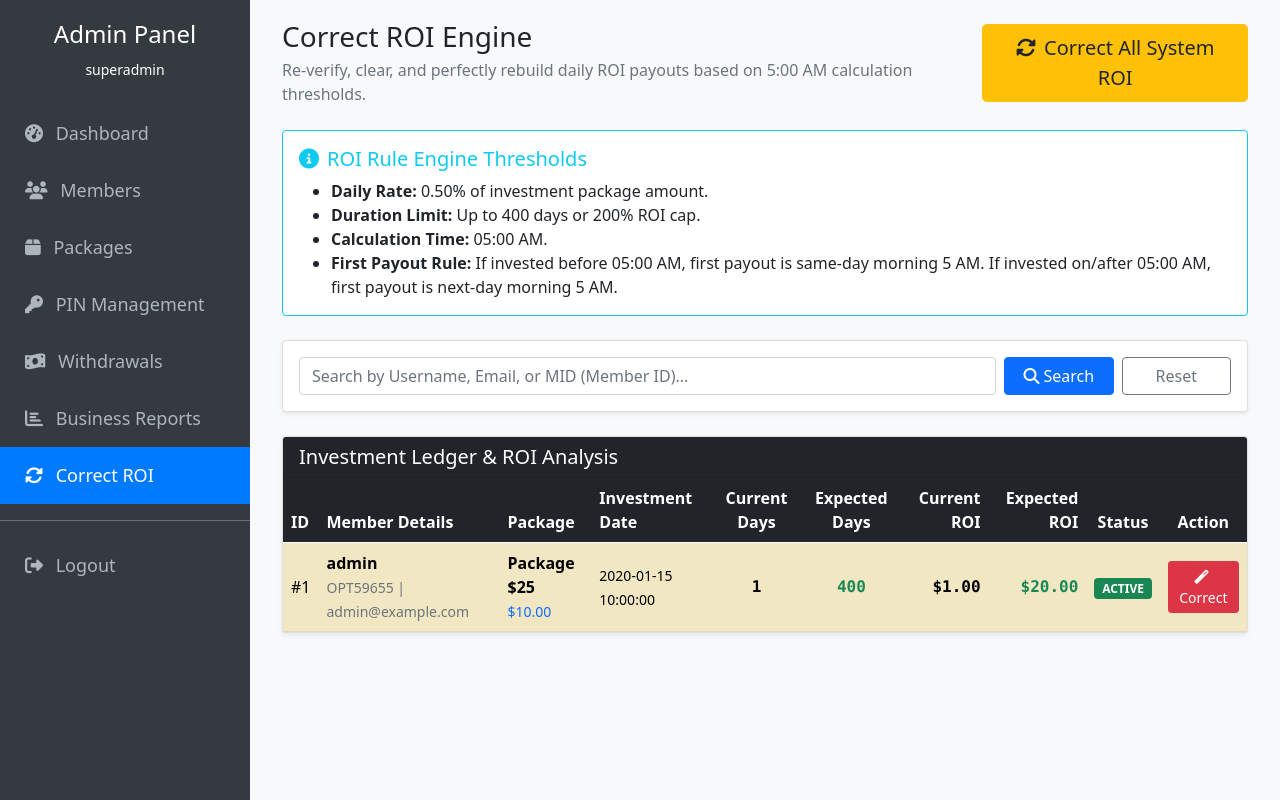
After one commit to priyeshdaspookulangara/optimus, a PHP site: page /admin/correct_roi.php in a window 1280 px wide. The commit adds this page. Run offline with PHP 8.4, Linux system fonts and the light colour scheme; a user stored in the database is signed in; data comes from the database, SQL or seed files in the repository; tables that the repository leaves empty hold one stand-in row (values such as "Sample post").

Commit message:
Add Correct ROI Admin Engine and ROI Date field
Co-authored-by: priyeshdaspookulangara <216598157+priyeshdaspookulangara@users.noreply.github.com>

```diff
--- a/UPDATE_DATABASE.sql
+++ b/UPDATE_DATABASE.sql
@@ -18,7 +18,8 @@ ALTER TABLE `users`
 ALTER TABLE `transactions`
   ADD COLUMN `investment_id` INT DEFAULT NULL AFTER `related_user_id`,
   ADD COLUMN `level` INT DEFAULT NULL AFTER `investment_id`,
-  MODIFY COLUMN `type` ENUM('ROI', 'LEVEL_INCOME', 'RANK_INCOME', 'WITHDRAWAL', 'INVESTMENT', 'DEPOSIT') NOT NULL;
+  MODIFY COLUMN `type` ENUM('ROI', 'LEVEL_INCOME', 'RANK_INCOME', 'WITHDRAWAL', 'INVESTMENT', 'DEPOSIT') NOT NULL,
+  ADD COLUMN `roi_date` DATE DEFAULT NULL AFTER `description`;
 
 -- 2. Create the missing user_wallets table
 CREATE TABLE IF NOT EXISTS `user_wallets` (
--- /dev/null
+++ b/admin/correct_roi.php
@@ -0,0 +1,383 @@
+<?php
+session_start();
+require_once __DIR__ . '/../includes/db.php';
+require_once __DIR__ . '/../includes/engine.php';
+
+// Authentication check before running state-changing operations
+if (!isset($_SESSION['admin_id'])) {
+    header("Location: login.php");
+    exit();
+}
+
+if (empty($_SESSION['admin_csrf'])) {
+    $_SESSION['admin_csrf'] = bin2hex(random_bytes(32));
+}
+
+$db = Database::getInstance()->getConnection();
+$engine = new MLMEngine();
+$config = require __DIR__ . '/../includes/config.php';
+
+$dailyRate = $config['roi']['daily_rate'] ?? 0.0050;
+$maxDays = $config['roi']['max_days'] ?? 400;
+$capMultiplier = $config['roi']['cap_multiplier'] ?? 2.0;
+
+/**
+ * Helper to calculate expected payout dates
+ */
+function getExpectedPayoutDates($createdAt, $nowStr = null) {
+    if ($nowStr === null) {
+        $nowStr = date('Y-m-d H:i:s');
+    }
+    $creationDateStr = date('Y-m-d', strtotime($createdAt));
+    $creationTimeStr = date('H:i:s', strtotime($createdAt));
+
+    // If investment is made before 05:00:00, first payout is on creation date itself
+    if ($creationTimeStr < '05:00:00') {
+        $firstPayoutDate = $creationDateStr;
+    } else {
+        // Otherwise, first payout is the next day morning
+        $firstPayoutDate = date('Y-m-d', strtotime($creationDateStr . ' +1 day'));
+    }
+
+    $nowDateStr = date('Y-m-d', strtotime($nowStr));
+    $nowTimeStr = date('H:i:s', strtotime($nowStr));
+
+    // If current time is before 05:00:00, last possible payout date is yesterday
+    if ($nowTimeStr < '05:00:00') {
+        $lastPayoutDate = date('Y-m-d', strtotime($nowDateStr . ' -1 day'));
+    } else {
+        // Otherwise, last payout date is today
+        $lastPayoutDate = $nowDateStr;
+    }
+
+    $payoutDates = [];
+    $currentPtr = $firstPayoutDate;
+    while ($currentPtr <= $lastPayoutDate) {
+        $payoutDates[] = $currentPtr;
+        $currentPtr = date('Y-m-d', strtotime($currentPtr . ' +1 day'));
+    }
+    return $payoutDates;
+}
+
+/**
+ * Perform correction for a single investment
+ */
+function correctInvestmentROI($db, $engine, $invId, $dailyRate, $maxDays, $capMultiplier) {
+    // Fetch investment
+    $stmt = $db->prepare("SELECT i.*, u.id as user_id FROM investments i JOIN users u ON i.user_id = u.id WHERE i.id = ?");
+    $stmt->execute([$invId]);
+    $inv = $stmt->fetch();
+    if (!$inv) return false;
+
+    $payoutDates = getExpectedPayoutDates($inv['created_at']);
+    $maxROI = $inv['amount'] * $capMultiplier;
+
+    // Delete existing ROI transactions for this investment
+    $stmtDel = $db->prepare("DELETE FROM transactions WHERE investment_id = ? AND type = 'ROI'");
+    $stmtDel->execute([$invId]);
+
+    $roiEarned = 0.00;
+    $totalEarned = 0.00;
+    $daysPassed = 0;
+    $lastRoiAt = null;
+    $status = 'active';
+
+    foreach ($payoutDates as $payoutDate) {
+        if ($daysPassed >= $maxDays) {
+            $status = 'completed';
+            break;
+        }
+        if ($roiEarned >= $maxROI) {
+            $status = 'completed';
+            break;
+        }
+
+        $roiAmount = $inv['amount'] * $dailyRate;
+        if ($roiEarned + $roiAmount >= $maxROI) {
+            $roiAmount = $maxROI - $roiEarned;
+            $roiEarned = $maxROI;
+            $status = 'completed';
+        } else {
+            $roiEarned += $roiAmount;
+        }
+
+        $daysPassed++;
+        $lastRoiAt = $payoutDate;
+
+        // ID Cap allowance check
+        $allowableROI = $engine->getAllowableAmount($inv['user_id'], $roiAmount);
+        if ($allowableROI > 0) {
+            $createdAtFormatted = $payoutDate . ' 05:00:00';
+            $description = "Daily ROI for investment ID: " . $invId . " (Corrected)";
+
+            $stmtIns = $db->prepare("INSERT INTO transactions (user_id, related_user_id, investment_id, level, type, amount, fee, net_amount, description, roi_date, created_at) VALUES (?, NULL, ?, NULL, 'ROI', ?, 0.00, ?, ?, ?, ?)");
+            $stmtIns->execute([
+                $inv['user_id'],
+                $invId,
+                $allowableROI,
+                $allowableROI,
+                $description,
+                $payoutDate,
+                $createdAtFormatted
+            ]);
+
+            $totalEarned += $allowableROI;
+
+            if ($allowableROI < $roiAmount) {
+                $status = 'capped';
+            }
+        } else {
+            $status = 'capped';
+        }
+    }
+
+    // Update investment status and stats
+    $stmtUp = $db->prepare("UPDATE investments SET roi_earned = ?, total_earned = ?, days_passed = ?, last_roi_at = ?, status = ? WHERE id = ?");
+    $stmtUp->execute([$roiEarned, $totalEarned, $daysPassed, $lastRoiAt, $status, $invId]);
+
+    return true;
+}
+
+// Handle POST actions (CSRF protected)
+if (isset($_POST['action'])) {
+    if (!isset($_POST['csrf_token']) || $_POST['csrf_token'] !== $_SESSION['admin_csrf']) {
+        header("Location: correct_roi.php?error=" . urlencode("CSRF token validation failed."));
+        exit();
+    }
+
+    $action = $_POST['action'];
+
+    if ($action === 'correct_single') {
+        $invId = (int)$_POST['investment_id'];
+        $db->beginTransaction();
+        try {
+            correctInvestmentROI($db, $engine, $invId, $dailyRate, $maxDays, $capMultiplier);
+            $db->commit();
+            header("Location: correct_roi.php?success=corrected_single&id=" . $invId);
+            exit();
+        } catch (Exception $e) {
+            $db->rollBack();
+            header("Location: correct_roi.php?error=" . urlencode($e->getMessage()));
+            exit();
+        }
+    } elseif ($action === 'correct_all') {
+        $db->beginTransaction();
+        try {
+            // Fetch all investments
+            $stmt = $db->query("SELECT id FROM investments");
+            $investments = $stmt->fetchAll(PDO::FETCH_COLUMN);
+
+            foreach ($investments as $invId) {
+                correctInvestmentROI($db, $engine, $invId, $dailyRate, $maxDays, $capMultiplier);
+            }
+
+            $db->commit();
+            header("Location: correct_roi.php?success=corrected_all");
+            exit();
+        } catch (Exception $e) {
+            $db->rollBack();
+            header("Location: correct_roi.php?error=" . urlencode($e->getMessage()));
+            exit();
+        }
+    }
+}
+
+$search = $_GET['search'] ?? '';
+
+// Query to load investments with user details
+$query = "
+    SELECT i.*, u.username, u.email, u.mid, p.name as package_name
+    FROM investments i
+    JOIN users u ON i.user_id = u.id
+    JOIN packages p ON i.package_id = p.id
+";
+$params = [];
+
+if ($search !== '') {
+    $query .= " WHERE u.username LIKE ? OR u.email LIKE ? OR u.mid LIKE ?";
+    $params[] = "%$search%";
+    $params[] = "%$search%";
+    $params[] = "%$search%";
+}
+
+$query .= " ORDER BY i.created_at DESC";
+$stmt = $db->prepare($query);
+$stmt->execute($params);
+$investments = $stmt->fetchAll();
+
+$pageTitle = 'Correct ROI Engine';
+include __DIR__ . '/includes/header.php';
+?>
+
+<div class="container-fluid">
+    <div class="row">
+        <div class="col-lg-12">
+            <div class="d-flex justify-content-between align-items-center mb-4">
+                <div>
+                    <h3 class="mb-1">Correct ROI Engine</h3>
+                    <p class="text-muted mb-0">Re-verify, clear, and perfectly rebuild daily ROI payouts based on 5:00 AM calculation thresholds.</p>
+                </div>
+                <form method="post" class="d-inline" onsubmit="return confirm('Are you sure you want to RE-CALCULATE and CORRECT ALL ROI transactions for every investment in the system? Existing ROI records will be wiped and chronologically re-generated.');">
+                    <input type="hidden" name="csrf_token" value="<?php echo $_SESSION['admin_csrf']; ?>">
+                    <input type="hidden" name="action" value="correct_all">
+                    <button type="submit" class="btn btn-warning btn-lg text-dark">
+                        <i class="fa fa-sync-alt me-2"></i>Correct All System ROI
+                    </button>
+                </form>
+            </div>
+
+            <!-- Messages -->
+            <?php if (isset($_GET['success'])): ?>
+                <div class="alert alert-success alert-dismissible fade show" role="alert">
+                    <i class="fa fa-check-circle me-2"></i>
+                    <?php
+                    if ($_GET['success'] === 'corrected_single') {
+                        echo "Successfully corrected and chronologically re-generated ROI records for Investment ID #" . htmlspecialchars($_GET['id'] ?? '') . ".";
+                    } elseif ($_GET['success'] === 'corrected_all') {
+                        echo "Successfully cleared and corrected ROI records for ALL system investments.";
+                    } else {
+                        echo "Action completed successfully.";
+                    }
+                    ?>
+                    <button type="button" class="btn-close" data-bs-dismiss="alert" aria-label="Close"></button>
+                </div>
+            <?php endif; ?>
+
+            <?php if (isset($_GET['error'])): ?>
+                <div class="alert alert-danger alert-dismissible fade show" role="alert">
+                    <i class="fa fa-times-circle me-2"></i>
+                    Error: <?php echo htmlspecialchars($_GET['error']); ?>
+                    <button type="button" class="btn-close" data-bs-dismiss="alert" aria-label="Close"></button>
+                </div>
+            <?php endif; ?>
+
+            <!-- Informational Alert of Thresholds -->
+            <div class="card border-info bg-light-info mb-4">
+                <div class="card-body">
+                    <h5 class="card-title text-info"><i class="fa fa-info-circle me-2"></i>ROI Rule Engine Thresholds</h5>
+                    <ul class="mb-0 text-dark">
+                        <li><strong>Daily Rate:</strong> <?php echo number_format($dailyRate * 100, 2); ?>% of investment package amount.</li>
+                        <li><strong>Duration Limit:</strong> Up to <?php echo $maxDays; ?> days or <?php echo $capMultiplier * 100; ?>% ROI cap.</li>
+                        <li><strong>Calculation Time:</strong> 05:00 AM.</li>
+                        <li><strong>First Payout Rule:</strong> If invested before 05:00 AM, first payout is same-day morning 5 AM. If invested on/after 05:00 AM, first payout is next-day morning 5 AM.</li>
+                    </ul>
+                </div>
+            </div>
+
+            <!-- Filter Search -->
+            <div class="card mb-4 shadow-sm">
+                <div class="card-body">
+                    <form method="get" class="row g-2 align-items-center">
+                        <div class="col-md-9">
+                            <input type="text" name="search" class="form-control" placeholder="Search by Username, Email, or MID (Member ID)..." value="<?php echo htmlspecialchars($search); ?>">
+                        </div>
+                        <div class="col-md-3 d-flex gap-2">
+                            <button type="submit" class="btn btn-primary w-100"><i class="fa fa-search me-1"></i>Search</button>
+                            <a href="correct_roi.php" class="btn btn-outline-secondary w-100">Reset</a>
+                        </div>
+                    </form>
+                </div>
+            </div>
+
+            <!-- Investments List Table -->
+            <div class="card shadow-sm">
+                <div class="card-header bg-dark text-white">
+                    <h5 class="card-title text-white mb-0">Investment Ledger & ROI Analysis</h5>
+                </div>
+                <div class="card-body p-0">
+                    <div class="table-responsive">
+                        <table class="table table-striped table-hover mb-0 align-middle">
+                            <thead class="table-dark">
+                                <tr>
+                                    <th>ID</th>
+                                    <th>Member Details</th>
+                                    <th>Package</th>
+                                    <th>Investment Date</th>
+                                    <th class="text-center">Current Days</th>
+                                    <th class="text-center">Expected Days</th>
+                                    <th class="text-end">Current ROI</th>
+                                    <th class="text-end">Expected ROI</th>
+                                    <th class="text-center">Status</th>
+                                    <th class="text-center">Action</th>
+                                </tr>
+                            </thead>
+                            <tbody>
+                                <?php if (empty($investments)): ?>
+                                    <tr>
+                                        <td colspan="10" class="text-center py-4 text-muted">No investments found matching search criteria.</td>
+                                    </tr>
+                                <?php else: ?>
+                                    <?php foreach ($investments as $inv):
+                                        // Calculate Expected
+                                        $expectedDates = getExpectedPayoutDates($inv['created_at']);
+                                        $expectedDays = count($expectedDates);
+                                        if ($expectedDays > $maxDays) {
+                                            $expectedDays = $maxDays;
+                                        }
+
+                                        // Calculate Expected ROI (capped at 200%)
+                                        $expectedROI = 0.00;
+                                        $maxROI = $inv['amount'] * $capMultiplier;
+                                        for ($d = 0; $d < $expectedDays; $d++) {
+                                            $dayAmt = $inv['amount'] * $dailyRate;
+                                            if ($expectedROI + $dayAmt >= $maxROI) {
+                                                $expectedROI = $maxROI;
+                                                break;
+                                            } else {
+                                                $expectedROI += $dayAmt;
+                                            }
+                                        }
+
+                                        // Mismatch warning flag
+                                        $hasMismatch = ($inv['days_passed'] != $expectedDays || abs($inv['roi_earned'] - $expectedROI) > 0.01);
+                                    ?>
+                                        <tr class="<?php echo $hasMismatch ? 'table-warning' : ''; ?>">
+                                            <td>#<?php echo $inv['id']; ?></td>
+                                            <td>
+                                                <strong><?php echo htmlspecialchars($inv['username']); ?></strong><br>
+                                                <small class="text-muted"><?php echo htmlspecialchars($inv['mid']); ?> | <?php echo htmlspecialchars($inv['email']); ?></small>
+                                            </td>
+                                            <td>
+                                                <strong><?php echo htmlspecialchars($inv['package_name']); ?></strong><br>
+                                                <small class="text-primary">$<?php echo number_format($inv['amount'], 2); ?></small>
+                                            </td>
+                                            <td>
+                                                <small><?php echo date('Y-m-d H:i:s', strtotime($inv['created_at'])); ?></small>
+                                            </td>
+                                            <td class="text-center font-monospace fw-bold"><?php echo $inv['days_passed']; ?></td>
+                                            <td class="text-center font-monospace fw-bold text-success"><?php echo $expectedDays; ?></td>
+                                            <td class="text-end font-monospace fw-bold">$<?php echo number_format($inv['roi_earned'], 2); ?></td>
+                                            <td class="text-end font-monospace fw-bold text-success">$<?php echo number_format($expectedROI, 2); ?></td>
+                                            <td class="text-center">
+                                                <span class="badge <?php
+                                                    if ($inv['status'] === 'active') echo 'bg-success';
+                                                    elseif ($inv['status'] === 'completed') echo 'bg-info';
+                                                    else echo 'bg-danger';
+                                                ?>">
+                                                    <?php echo strtoupper($inv['status']); ?>
+                                                </span>
+                                            </td>
+                                            <td class="text-center">
+                                                <form method="post" class="d-inline" onsubmit="return confirm('Are you sure you want to correct ROI for this investment? Existing ROI entries for Investment #<?php echo $inv['id']; ?> will be cleared and regenerated.');">
+                                                    <input type="hidden" name="csrf_token" value="<?php echo $_SESSION['admin_csrf']; ?>">
+                                                    <input type="hidden" name="action" value="correct_single">
+                                                    <input type="hidden" name="investment_id" value="<?php echo $inv['id']; ?>">
+                                                    <button type="submit" class="btn btn-sm <?php echo $hasMismatch ? 'btn-danger' : 'btn-outline-primary'; ?>">
+                                                        <i class="fa fa-magic me-1"></i>Correct
+                                                    </button>
+                                                </form>
+                                            </td>
+                                        </tr>
+                                    <?php endforeach; ?>
+                                <?php endif; ?>
+                            </tbody>
+                        </table>
+                    </div>
+                </div>
+            </div>
+
+        </div>
+    </div>
+</div>
+
+<?php include __DIR__ . '/includes/footer.php'; ?>
--- a/admin/includes/header.php
+++ b/admin/includes/header.php
@@ -36,6 +36,7 @@ $db = Database::getInstance()->getConnection();
         <a href="pins.php" id="link-pins" class="<?php echo basename($_SERVER['PHP_SELF']) == 'pins.php' ? 'active' : ''; ?>"><i class="fa fa-key me-2"></i> PIN Management</a>
         <a href="withdrawals.php" id="link-withdrawals" class="<?php echo basename($_SERVER['PHP_SELF']) == 'withdrawals.php' ? 'active' : ''; ?>"><i class="fa fa-money-bill-wave me-2"></i> Withdrawals</a>
         <a href="reports.php" id="link-reports" class="<?php echo basename($_SERVER['PHP_SELF']) == 'reports.php' ? 'active' : ''; ?>"><i class="fa fa-chart-bar me-2"></i> Business Reports</a>
+        <a href="correct_roi.php" id="link-correct-roi" class="<?php echo basename($_SERVER['PHP_SELF']) == 'correct_roi.php' ? 'active' : ''; ?>"><i class="fa fa-sync-alt me-2"></i> Correct ROI</a>
         <hr>
         <a href="logout.php"><i class="fa fa-sign-out-alt me-2"></i> Logout</a>
     </div>
--- a/database.sql
+++ b/database.sql
@@ -69,6 +69,7 @@ CREATE TABLE IF NOT EXISTS `transactions` (
   `fee` DECIMAL(15, 2) DEFAULT 0.00,
   `net_amount` DECIMAL(15, 2) NOT NULL,
   `description` TEXT,
+  `roi_date` DATE DEFAULT NULL,
   `created_at` TIMESTAMP DEFAULT CURRENT_TIMESTAMP,
   FOREIGN KEY (`user_id`) REFERENCES `users`(`id`),
   FOREIGN KEY (`related_user_id`) REFERENCES `users`(`id`)
--- a/includes/engine.php
+++ b/includes/engine.php
@@ -100,7 +100,7 @@ class MLMEngine {
                 // Total ID Cap Check (300%)
                 $allowableROI = $this->getAllowableAmount($investment['user_id'], $roiAmount);
                 if ($allowableROI > 0) {
-                    $this->logTransaction($investment['user_id'], 'ROI', $allowableROI, 0, "Daily ROI for investment ID: {$investment['id']}", null, $investment['id']);
+                    $this->logTransaction($investment['user_id'], 'ROI', $allowableROI, 0, "Daily ROI for investment ID: {$investment['id']}", null, $investment['id'], null, null, $today);
 
                     $updateStmt = $this->db->prepare("UPDATE investments SET roi_earned = ?, total_earned = total_earned + ?, days_passed = ?, last_roi_at = ?, status = ? WHERE id = ?");
                     $updateStmt->execute([$newROIEarned, $allowableROI, $newDaysPassed, $today, $status, $investment['id']]);
@@ -384,7 +384,7 @@ class MLMEngine {
         return min($amountToAdd, $remainingCap);
     }
 
-    public function logTransaction($userId, $type, $amount, $fee, $description, $relatedUserId = null, $investmentId = null, $level = null, $customNetAmount = null) {
+    public function logTransaction($userId, $type, $amount, $fee, $description, $relatedUserId = null, $investmentId = null, $level = null, $customNetAmount = null, $roiDate = null) {
         // Signage: Income types are positive, Expense/Debit types are negative
         $isDebit = in_array($type, ['WITHDRAWAL', 'INVESTMENT']);
 
@@ -398,8 +398,8 @@ class MLMEngine {
             $netAmount = $amount - $fee;
         }
 
-        $stmt = $this->db->prepare("INSERT INTO transactions (user_id, related_user_id, investment_id, level, type, amount, fee, net_amount, description) VALUES (?, ?, ?, ?, ?, ?, ?, ?, ?)");
-        $stmt->execute([$userId, $relatedUserId, $investmentId, $level, $type, $amount, $fee, $netAmount, $description]);
+        $stmt = $this->db->prepare("INSERT INTO transactions (user_id, related_user_id, investment_id, level, type, amount, fee, net_amount, description, roi_date) VALUES (?, ?, ?, ?, ?, ?, ?, ?, ?, ?)");
+        $stmt->execute([$userId, $relatedUserId, $investmentId, $level, $type, $amount, $fee, $netAmount, $description, $roiDate]);
     }
 
     /**
--- a/roi_view.php
+++ b/roi_view.php
@@ -84,7 +84,7 @@ include __DIR__ . '/includes/header.php';
                     <tbody>
                         <?php foreach($roi_history as $r): ?>
                         <tr>
-                            <td><?php echo $r['created_at']; ?></td>
+                            <td><?php echo !empty($r['roi_date']) ? date('Y-m-d', strtotime($r['roi_date'])) : date('Y-m-d H:i:s', strtotime($r['created_at'])); ?></td>
                             <td>$<?php echo number_format($r['amount'], 2); ?></td>
                             <td><?php echo htmlspecialchars($r['description']); ?></td>
                         </tr>
```
Also changed, not shown: 1 other file.
